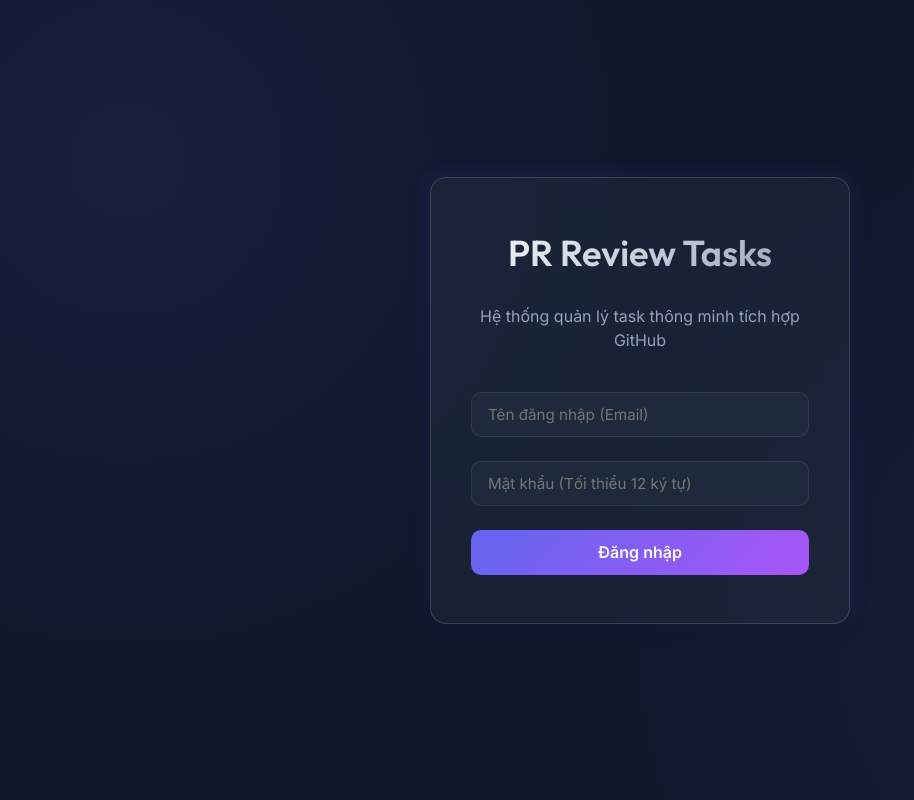
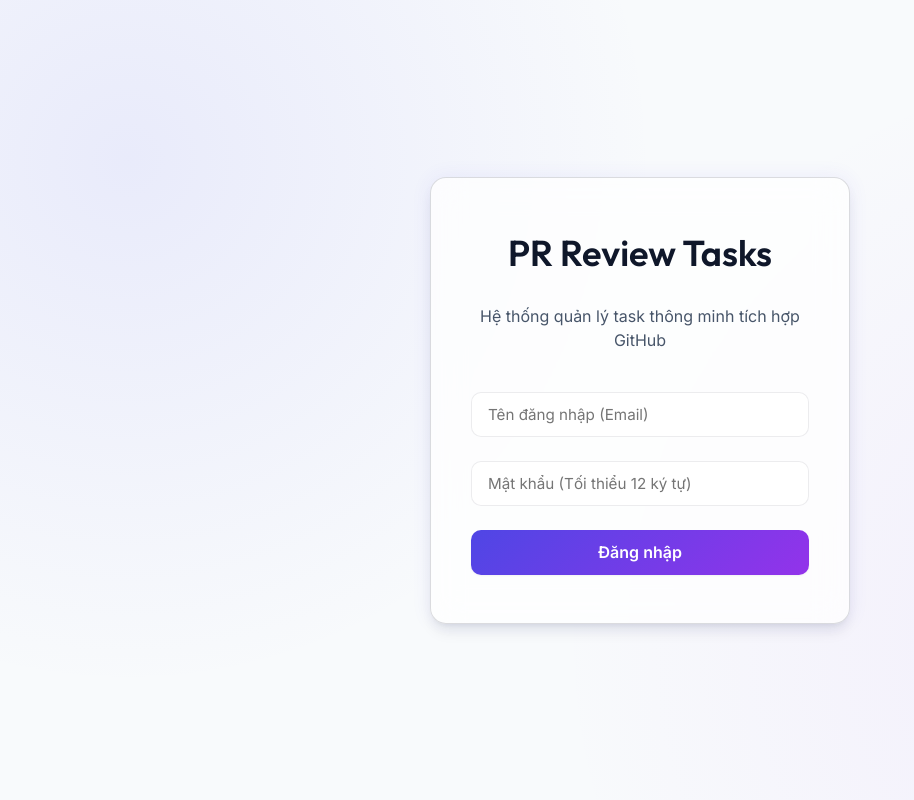
Before and after one commit to chunga00d1-code/project-management, a React (Vite) app in the folder frontend/: page / in a window 1280 px wide. Shown: the whole page, without its empty margins (0-914 px from the left). Built offline with nearby package versions, Linux system fonts and the light colour scheme.

Commit message:
style: convert user interface to light mode with soft Slate & Indigo palette and high contrast variables

```diff
--- a/frontend/src/styles/app.css
+++ b/frontend/src/styles/app.css
@@ -3,49 +3,60 @@
   --font-heading: 'Outfit', -apple-system, BlinkMacSystemFont, "Segoe UI", Roboto, Helvetica, Arial, sans-serif;
   --font-body: 'Inter', -apple-system, BlinkMacSystemFont, "Segoe UI", Roboto, Helvetica, Arial, sans-serif;
 
-  /* Theme: Slate & Indigo Dark Mode */
-  --bg-primary: #0f172a;
-  --bg-secondary: #1e293b;
-  --bg-tertiary: #334155;
-  --bg-glass: rgba(30, 41, 59, 0.7);
-  --border-color: rgba(255, 255, 255, 0.08);
-  --border-light: rgba(255, 255, 255, 0.15);
+  /* Theme: Slate & Indigo Light Mode */
+  --bg-primary: #f8fafc;
+  --bg-secondary: #ffffff;
+  --bg-tertiary: #f1f5f9;
+  --bg-glass: rgba(255, 255, 255, 0.75);
+  --border-color: rgba(15, 23, 42, 0.08);
+  --border-light: rgba(15, 23, 42, 0.15);
 
-  --text-primary: #f8fafc;
-  --text-secondary: #94a3b8;
+  --text-primary: #0f172a;
+  --text-secondary: #475569;
   --text-muted: #64748b;
 
-  --primary-color: #6366f1;
-  --primary-hover: #4f46e5;
-  --primary-glow: rgba(99, 102, 241, 0.25);
-  --accent-color: #a855f7;
+  --primary-color: #4f46e5;
+  --primary-hover: #4338ca;
+  --primary-glow: rgba(79, 70, 229, 0.15);
+  --accent-color: #9333ea;
 
   /* Priority HSL colors */
-  --priority-low-bg: rgba(148, 163, 184, 0.12);
-  --priority-low-text: #94a3b8;
-  --priority-medium-bg: rgba(59, 130, 246, 0.12);
-  --priority-medium-text: #60a5fa;
-  --priority-high-bg: rgba(249, 115, 22, 0.12);
-  --priority-high-text: #fb923c;
-  --priority-urgent-bg: rgba(239, 68, 68, 0.12);
-  --priority-urgent-text: #f87171;
+  --priority-low-bg: #f1f5f9;
+  --priority-low-text: #475569;
+  --priority-medium-bg: #e0f2fe;
+  --priority-medium-text: #0369a1;
+  --priority-high-bg: #ffedd5;
+  --priority-high-text: #c2410c;
+  --priority-urgent-bg: #fee2e2;
+  --priority-urgent-text: #b91c1c;
 
   /* Kanban Status colors */
   --status-todo: #64748b;
-  --status-in-review: #3b82f6;
-  --status-needs-changes: #ef4444;
-  --status-ready: #10b981;
-  --status-done: #22c55e;
-  --status-cancelled: #475569;
+  --status-in-review: #2563eb;
+  --status-needs-changes: #dc2626;
+  --status-ready: #059669;
+  --status-done: #16a34a;
+  --status-cancelled: #4b5563;
 
   --shadow-sm: 0 1px 2px 0 rgba(0, 0, 0, 0.05);
-  --shadow-md: 0 4px 6px -1px rgba(0, 0, 0, 0.1), 0 2px 4px -2px rgba(0, 0, 0, 0.1);
-  --shadow-lg: 0 10px 15px -3px rgba(0, 0, 0, 0.15), 0 4px 6px -4px rgba(0, 0, 0, 0.15);
-  --shadow-glow: 0 0 20px 0 rgba(99, 102, 241, 0.15);
+  --shadow-md: 0 4px 6px -1px rgba(15, 23, 42, 0.05), 0 2px 4px -2px rgba(15, 23, 42, 0.05);
+  --shadow-lg: 0 10px 15px -3px rgba(15, 23, 42, 0.08), 0 4px 6px -4px rgba(15, 23, 42, 0.08);
+  --shadow-glow: 0 0 20px 0 rgba(79, 70, 229, 0.08);
   --radius-sm: 6px;
   --radius-md: 10px;
   --radius-lg: 16px;
   --transition-smooth: all 0.25s cubic-bezier(0.4, 0, 0.2, 1);
+
+  /* Helper variables for theme adaptation */
+  --hover-bg: rgba(0, 0, 0, 0.04);
+  --badge-bg: rgba(0, 0, 0, 0.06);
+  --meta-bg: rgba(0, 0, 0, 0.035);
+  --btn-details-bg: rgba(0, 0, 0, 0.035);
+  --btn-details-hover: rgba(0, 0, 0, 0.07);
+  --pill-active-bg: rgba(34, 197, 94, 0.1);
+  --pill-active-text: #16a34a;
+  --pill-disabled-bg: rgba(239, 68, 68, 0.1);
+  --pill-disabled-text: #dc2626;
 }
 
 /* Global Styles */
@@ -146,13 +157,13 @@
 }
 
 nav.sidebar button:hover {
-  background-color: rgba(255, 255, 255, 0.04);
+  background-color: var(--hover-bg);
   color: var(--text-primary);
 }
 
 nav.sidebar button.active {
   background-color: var(--primary-color);
-  color: var(--text-primary);
+  color: white;
   box-shadow: 0 4px 12px var(--primary-glow);
 }
 
@@ -227,7 +238,7 @@
 
 button.btn-primary {
   background: linear-gradient(135deg, var(--primary-color), var(--accent-color));
-  color: var(--text-primary);
+  color: white;
   border: none;
   font-weight: 600;
   cursor: pointer;
@@ -290,9 +301,7 @@
 form.login-form h1 {
   text-align: center;
   font-size: 2.25rem;
-  background: linear-gradient(135deg, var(--text-primary), var(--text-secondary));
-  -webkit-background-clip: text;
-  -webkit-text-fill-color: transparent;
+  color: var(--text-primary);
   margin-bottom: 0.5rem;
 }
 
@@ -358,8 +367,8 @@
 }
 
 .kanban-column h2 span.counter {
-  background-color: rgba(255, 255, 255, 0.08);
-  color: var(--text-primary);
+  background-color: var(--badge-bg);
+  color: var(--text-secondary);
   font-size: 0.75rem;
   padding: 0.15rem 0.5rem;
   border-radius: 99px;
@@ -368,8 +377,8 @@
 
 /* Task Cards */
 article.task-card {
-  background-color: var(--bg-tertiary);
-  border: 1px solid rgba(255, 255, 255, 0.05);
+  background-color: var(--bg-secondary);
+  border: 1px solid var(--border-color);
   border-radius: var(--radius-md);
   padding: 1.25rem;
   display: flex;
@@ -408,7 +417,7 @@
 }
 
 article.task-card .task-meta span {
-  background-color: rgba(255, 255, 255, 0.05);
+  background-color: var(--meta-bg);
   padding: 0.15rem 0.5rem;
   border-radius: var(--radius-sm);
 }
@@ -461,13 +470,13 @@
 }
 
 article.task-card .card-actions button.btn-details {
-  background-color: rgba(255, 255, 255, 0.05);
+  background-color: var(--btn-details-bg);
   border: 1px solid var(--border-color);
   color: var(--text-primary);
 }
 
 article.task-card .card-actions button.btn-details:hover {
-  background-color: rgba(255, 255, 255, 0.12);
+  background-color: var(--btn-details-hover);
 }
 
 /* Dialog / Modal (Premium Overlay) */
@@ -485,7 +494,7 @@
 }
 
 dialog::backdrop {
-  background-color: rgba(15, 23, 42, 0.8);
+  background-color: rgba(15, 23, 42, 0.3);
   backdrop-filter: blur(8px);
 }
 
@@ -518,7 +527,7 @@
 }
 
 dialog ul li {
-  background-color: rgba(255, 255, 255, 0.03);
+  background-color: var(--bg-tertiary);
   padding: 0.75rem 1rem;
   border-radius: var(--radius-md);
   display: flex;
@@ -662,14 +671,14 @@
 }
 
 .pill.active {
-  background-color: rgba(34, 197, 94, 0.1);
-  color: #4ade80;
+  background-color: var(--pill-active-bg);
+  color: var(--pill-active-text);
   border-color: rgba(34, 197, 94, 0.2);
 }
 
 .pill.disabled {
-  background-color: rgba(239, 68, 68, 0.1);
-  color: #f87171;
+  background-color: var(--pill-disabled-bg);
+  color: var(--pill-disabled-text);
   border-color: rgba(239, 68, 68, 0.2);
 }
 
@@ -719,8 +728,8 @@
 .nav-group { display: flex; flex: 1; flex-direction: column; gap: .35rem; }
 .nav-icon { width: 1.25rem; display: inline-grid; place-items: center; font-size: 1.05rem; }
 .sidebar-footer { display: flex; flex-direction: column; gap: .75rem; padding-top: 1rem; border-top: 1px solid var(--border-color); }
-.user-chip { display: flex; align-items: center; gap: .7rem; min-width: 0; padding: .65rem; border-radius: var(--radius-md); background: rgba(255,255,255,.035); }
-.user-chip .avatar { width: 2rem; height: 2rem; flex: 0 0 auto; display: grid; place-items: center; border-radius: 50%; background: rgba(99,102,241,.18); color: #a5b4fc; font-weight: 800; }
+.user-chip { display: flex; align-items: center; gap: .7rem; min-width: 0; padding: .65rem; border-radius: var(--radius-md); background: var(--bg-tertiary); }
+.user-chip .avatar { width: 2rem; height: 2rem; flex: 0 0 auto; display: grid; place-items: center; border-radius: 50%; background: rgba(99,102,241,.12); color: var(--primary-color); font-weight: 800; }
 .user-chip > span:last-child { min-width: 0; }
 .user-chip strong, .user-chip small { display: block; overflow: hidden; text-overflow: ellipsis; white-space: nowrap; }
 .user-chip strong { font-size: .77rem; }
@@ -730,7 +739,7 @@
 button:focus-visible, input:focus-visible, select:focus-visible, textarea:focus-visible { outline: 2px solid #818cf8; outline-offset: 2px; }
 .btn-secondary { background: rgba(255,255,255,.055); border-color: var(--border-color); color: var(--text-secondary); }
 .btn-secondary:hover:not(:disabled) { background: rgba(255,255,255,.1); color: var(--text-primary); }
-.filter-bar { display: grid; grid-template-columns: minmax(240px, 2fr) minmax(150px, 1fr) minmax(170px, 1fr) auto; align-items: end; position: sticky; top: 1rem; z-index: 10; box-shadow: var(--shadow-lg); backdrop-filter: blur(18px); background: rgba(30,41,59,.88); }
+.filter-bar { display: grid; grid-template-columns: minmax(240px, 2fr) minmax(150px, 1fr) minmax(170px, 1fr) auto; align-items: end; position: sticky; top: 1rem; z-index: 10; box-shadow: var(--shadow-md); backdrop-filter: blur(18px); background: var(--bg-glass); border: 1px solid var(--border-color); }
 .filter-bar label { display: flex; min-width: 0; flex-direction: column; gap: .4rem; }
 .filter-bar label > span, .status-control > span { color: var(--text-muted); font-size: .72rem; font-weight: 700; letter-spacing: .055em; text-transform: uppercase; }
 .clear-filter { white-space: nowrap; }
@@ -761,18 +770,18 @@
 @media (max-width: 640px) { .filter-bar { position: static; grid-template-columns: 1fr; } .kanban-grid { grid-template-columns: repeat(6, minmax(84vw, 1fr)); } main header h1 { font-size: 1.55rem; } .dashboard-grid { grid-template-columns: repeat(2, 1fr) !important; } dialog { width: 96%; padding: 1.25rem; } }
 
 /* Realtime and query states */
-.realtime-status { position: fixed; right: 1rem; bottom: 1rem; z-index: 1000; display: flex; align-items: center; gap: .45rem; padding: .48rem .72rem; border: 1px solid var(--border-color); border-radius: 999px; background: rgba(15,23,42,.9); color: var(--text-secondary); box-shadow: var(--shadow-lg); backdrop-filter: blur(12px); font-size: .72rem; font-weight: 700; }
+.realtime-status { position: fixed; right: 1rem; bottom: 1rem; z-index: 1000; display: flex; align-items: center; gap: .45rem; padding: .48rem .72rem; border: 1px solid var(--border-color); border-radius: 999px; background: var(--bg-glass); color: var(--text-secondary); box-shadow: var(--shadow-md); backdrop-filter: blur(12px); font-size: .72rem; font-weight: 700; }
 .realtime-status span { width: .48rem; height: .48rem; border-radius: 50%; background: #f59e0b; box-shadow: 0 0 0 4px rgba(245,158,11,.12); }
 .realtime-status.online span { background: #22c55e; box-shadow: 0 0 0 4px rgba(34,197,94,.12); }
 .realtime-status.offline span { background: #ef4444; box-shadow: 0 0 0 4px rgba(239,68,68,.12); animation: pulse-status 1.2s infinite; }
 @keyframes pulse-status { 50% { opacity: .4; } }
-.eyebrow { margin-bottom: .25rem; color: #818cf8; font-size: .72rem; font-weight: 800; letter-spacing: .12em; text-transform: uppercase; }
+.eyebrow { margin-bottom: .25rem; color: var(--primary-color); font-size: .72rem; font-weight: 800; letter-spacing: .12em; text-transform: uppercase; }
 .page-subtitle { margin-top: .35rem; color: var(--text-secondary); font-size: .9rem; }
-main > header > div { min-width: 0; }
-main > header > div + div, main > header > div + button { flex: 0 0 auto; }
-.toast-message { position: fixed; top: 1rem; right: 1rem; z-index: 1200; padding: .7rem 1rem; border: 1px solid rgba(99,102,241,.28); border-radius: var(--radius-md); background: rgba(30,41,59,.94); color: #c7d2fe; box-shadow: var(--shadow-lg); font-size: .8rem; }
+.main > header > div { min-width: 0; }
+.main > header > div + div, main > header > div + button { flex: 0 0 auto; }
+.toast-message { position: fixed; top: 1rem; right: 1rem; z-index: 1200; padding: .7rem 1rem; border: 1px solid var(--border-color); border-radius: var(--radius-md); background: var(--bg-secondary); color: var(--text-primary); box-shadow: var(--shadow-lg); font-size: .8rem; }
 .kanban-loading { display: grid; grid-template-columns: repeat(3, 1fr); gap: 1rem; }
-.skeleton-column span, .skeleton-card { display: block; min-height: 88px; border-radius: var(--radius-md); background: linear-gradient(90deg, rgba(255,255,255,.035), rgba(255,255,255,.085), rgba(255,255,255,.035)); background-size: 220% 100%; animation: skeleton 1.4s infinite; }
+.skeleton-column span, .skeleton-card { display: block; min-height: 88px; border-radius: var(--radius-md); background: linear-gradient(90deg, rgba(0,0,0,.03), rgba(0,0,0,.07), rgba(0,0,0,.03)); background-size: 220% 100%; animation: skeleton 1.4s infinite; }
 @keyframes skeleton { to { background-position: -220% 0; } }
 .column-empty { display: grid; min-height: 90px; place-items: center; border: 1px dashed var(--border-color); border-radius: var(--radius-md); color: var(--text-muted); font-size: .78rem; }
 .pagination-bar { display: flex; align-items: center; justify-content: space-between; gap: 1rem; padding: 1rem 1.15rem; border: 1px solid var(--border-color); border-radius: var(--radius-lg); background: var(--bg-secondary); color: var(--text-secondary); font-size: .82rem; }
```
